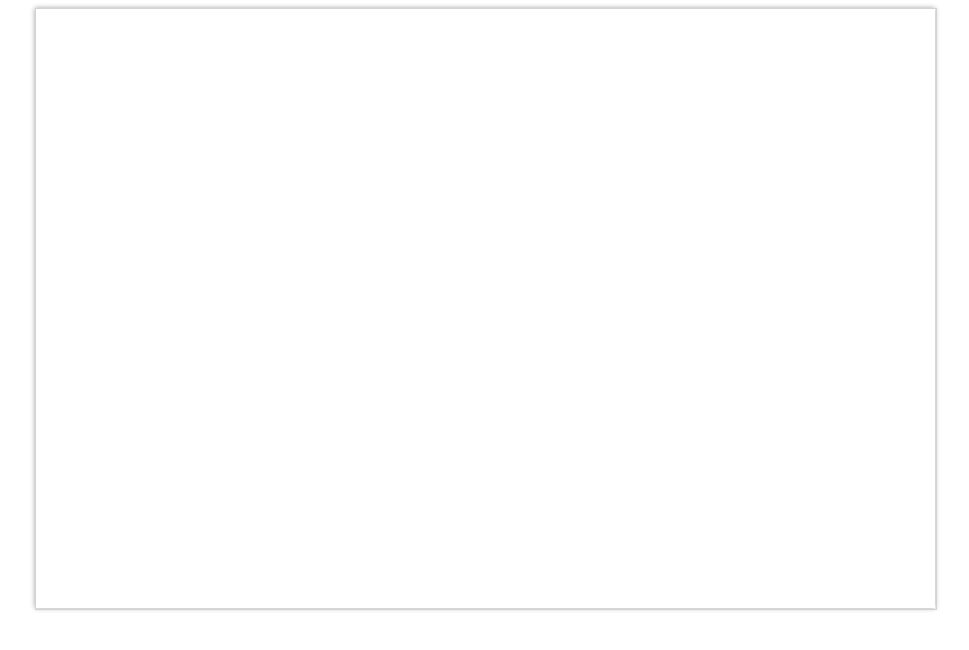
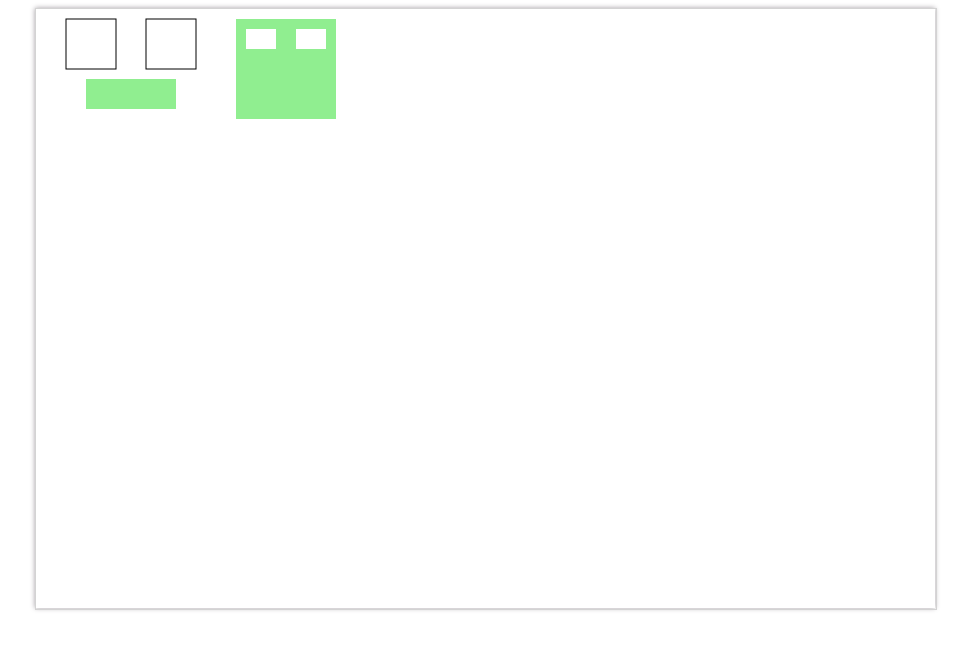
Before and after one commit to ermondel/canvastst, a plain HTML site: page index.html in a window 1280 px wide. Shown: the whole page, without its empty margins (155-1124 px from the left). Drawn offline with Linux system fonts and the light colour scheme.

Commit message:
feat: Drawn rectangles

```diff
--- a/index.html
+++ b/index.html
@@ -15,6 +15,20 @@
     <script>
         const pageLoaded = () => {
             console.log('---', 'page loaded');
+            const canvas = document.getElementById('testcanvas');
+            const ctx = canvas.getContext('2d');
+
+            //
+            ctx.fillStyle = "lightgreen";
+            // Filled rectangles
+            ctx.fillRect(200, 10, 100, 100);
+            ctx.fillRect(50, 70, 90, 30);
+            // Stroked rectangles
+            ctx.strokeRect(110, 10, 50, 50);
+            ctx.strokeRect(30, 10, 50, 50);
+            // Clearing rectangles
+            ctx.clearRect(210, 20, 30, 20);
+            ctx.clearRect(260, 20, 30, 20);
         }
     </script>
 </head>
```
